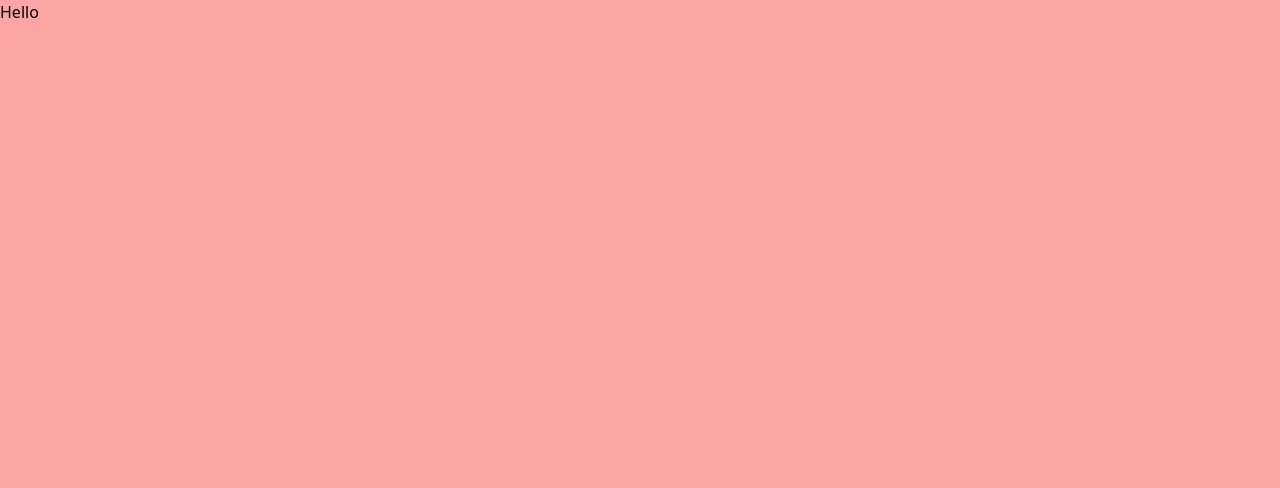
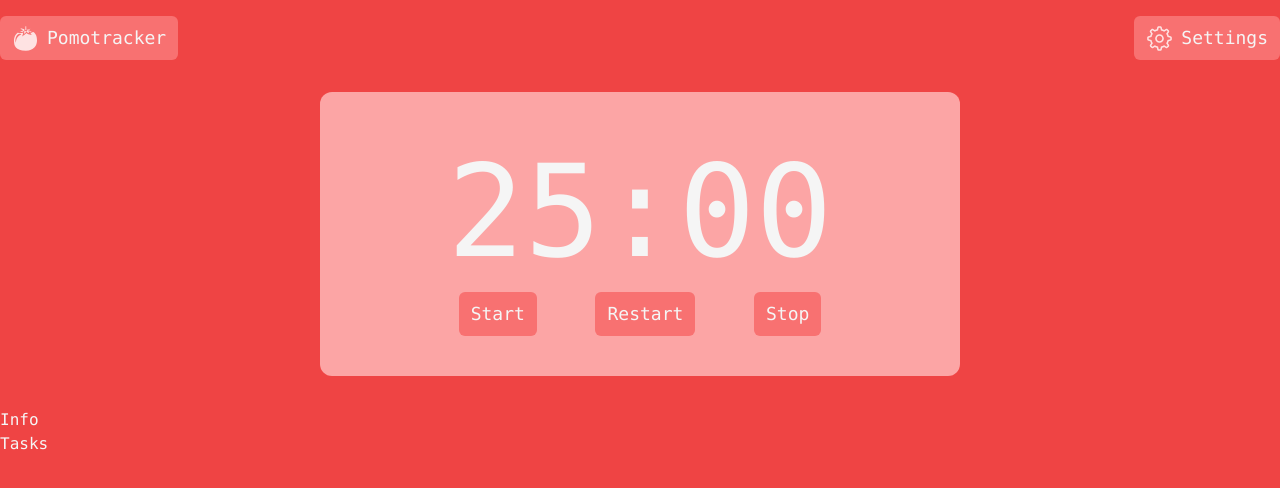
Before and after one commit to Daniel107x-hub/pomodoro_app, a React (Create React App) app: page / in a window 1280 px wide. Shown: the top 488 px of the page. Built offline with nearby package versions, Linux system fonts and the light colour scheme.

Commit message:
Added working version of timer

```diff
--- a/package.json
+++ b/package.json
@@ -8,6 +8,7 @@
     "@testing-library/user-event": "^13.5.0",
     "react": "^18.2.0",
     "react-dom": "^18.2.0",
+    "react-icons": "^4.7.1",
     "react-scripts": "5.0.1",
     "web-vitals": "^2.1.4"
   },
--- a/src/App.js
+++ b/src/App.js
@@ -1,10 +1,102 @@
-import React, { useLayoutEffect } from "react";
+import React, { useLayoutEffect, useState, useEffect } from "react";
+import { IconContext } from "react-icons";
+import {GiTomato} from 'react-icons/gi';
+import {RxGear} from 'react-icons/rx';
+
+const WhiteIcon = (props) => {
+  return(
+    <IconContext.Provider
+      value = {{color: '#fee2e2', size: '1.5em'}}>
+      {props.children}
+    </IconContext.Provider>
+  )
+}
 
 function App() {
   useLayoutEffect(() => {
-    document.body.className = "bg-red-300";
+    document.body.className = "bg-red-500";
   }, []);
-  return <div>Hello</div>;
+
+  const content = <div className="app container mx-auto font-medium font-mono my-4 text-neutral-100 ">
+    <section className="options container mx-auto flex flex-row justify-between">
+      <Button text="Pomotracker">
+        <WhiteIcon><GiTomato/></WhiteIcon>
+      </Button>
+      <Button text="Settings">
+        <WhiteIcon><RxGear/></WhiteIcon>
+      </Button>
+    </section>
+    <section className="timer container mx-auto flex justify-center">
+      <Timing/>
+    </section>
+    <section className="info">Info</section>
+    <section className="tasks">Tasks</section>
+  </div>
+  return content;
 }
 
+const Button = (props) =>{
+  const className = `button-container flex flex-row items-center justify-between bg-red-400 px-3 py-2 rounded-md cursor-pointer hover:bg-red-500 text-lg hover:text-zinc-200 hover:font-normal duration-300 ${props.className}`;
+  const buttonContent =
+    <div className={className} onClick={props.onClick}>
+      {
+        props.children &&
+          <span className="icon mr-2">{props.children}</span>
+      }
+      <span className="text">{props.text}</span>
+    </div>
+  return buttonContent;
+}
+
+const getTime = (s) =>{
+  const minutes = Math.floor(s / 60);
+  const seconds = s % 60;
+  return `${minutes<10?`0${minutes}`:`${minutes }`}:${seconds<10?`0${seconds}`:`${seconds}`}`;
+}
+
+const Timing = (props) =>{
+  const [time, setTime] = useState(25*60);
+  const [remaining, setRemaining] = useState("00:00");
+  const [intervalFcn, setIntervalFcn] = useState(null);
+
+  useEffect(()=>{
+    setRemaining(getTime(time));
+  },[time]);
+
+  const startTimer = () => {
+    if(intervalFcn) return;
+    setIntervalFcn(
+      setInterval(
+        () => setTime(prev => prev - 1), 1000
+      )
+    )
+  }
+
+  const stopTimer = () => {
+    if(!intervalFcn) return;
+    clearInterval(intervalFcn);
+    setIntervalFcn(null);
+  }
+
+
+  const restartTimer = () => {
+    setTime(25 * 60);
+  }
+
+
+  const timingContent =
+    <div className="timer-container text-center bg-red-300 m-8 px-20 py-10 rounded-xl box-border w-1/2 whitespace-pre-wrap">
+      <section className="options"></section>
+      <section className="counter text-9xl my-4 min-w-max block">{remaining}</section>
+      <section className="actions flex flex-row justify-evenly">
+        <Button text="Start" onClick={startTimer}/>
+        <Button text="Restart" onClick={restartTimer}/>
+        <Button text="Stop" onClick={stopTimer}/>
+      </section>
+    </div>
+  return timingContent;
+}
+
+
+
 export default App;
--- a/tailwind.config.js
+++ b/tailwind.config.js
@@ -2,6 +2,9 @@
 module.exports = {
   content: ["./src/**/*.{html,js}"],
   theme: {
+    container: {
+      center: true
+    },
     extend: {},
   },
   plugins: [],
```
Also changed, not shown: 1 other file (tests, documents, lock files or other folders).
